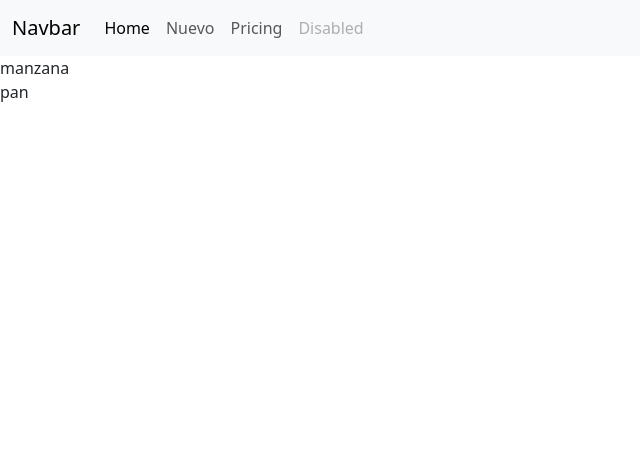
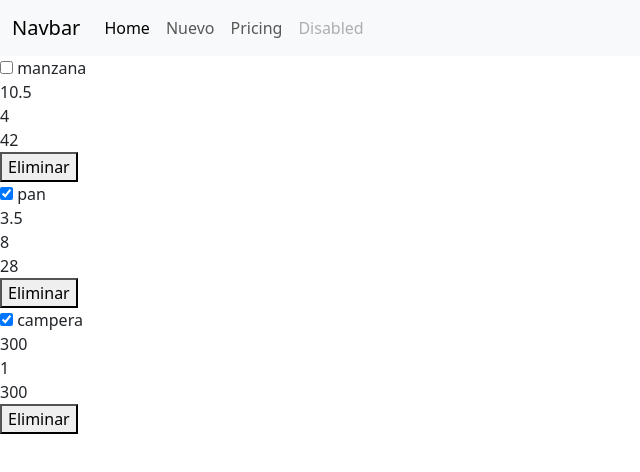
Before and after one commit to EM4360/Trabajopp, an Angular app: page / in a window 1280 px wide. Shown: the top 472 px of the page, without its empty margins (0-640 px from the left). Built offline with nearby package versions, Linux system fonts and the light colour scheme.

Commit message:
creamos input item, creamos boton para eliminar y boton checkbox

```diff
--- a/src/app/components/item/item.component.html
+++ b/src/app/components/item/item.component.html
@@ -1 +1,18 @@
-<p>item works!</p>
+<div>
+    <div>
+        <input type="checkbox" [checked]="item.complete">
+        {{item.title}}
+    </div>
+    <div>
+        {{ item.price}}
+    </div>
+    <div>
+        {{item.quantity}}
+    </div>
+    <div>
+        {{(item.price*item.quantity)}}
+    </div>
+    <div>
+        <button>Eliminar</button>
+    </div>
+</div>
--- a/src/app/components/item/item.component.ts
+++ b/src/app/components/item/item.component.ts
@@ -1,10 +1,11 @@
-import { Component } from '@angular/core';
-
+import { Component, Input} from '@angular/core';
+import {item} from "../../models/item"
 @Component({
   selector: 'app-item',
   templateUrl: './item.component.html',
   styleUrls: ['./item.component.css']
 })
 export class ItemComponent {
+@Input() item: item = new item();
 
 }
--- a/src/app/components/items/items.component.html
+++ b/src/app/components/items/items.component.html
@@ -1,6 +1,4 @@
 <div>
-    <div *ngFor="let items of items">
-        {{items.title}}
-
-    </div>
+    <app-item *ngFor="let items of items" [item]="items">
+    </app-item>
 </div>
--- a/src/app/components/items/items.component.ts
+++ b/src/app/components/items/items.component.ts
@@ -19,7 +19,14 @@ items : item[] = [
     title: "pan",
     price: 3.5,
     quantity:8,
-    complete: false
+    complete: true
+   },
+   {
+    id: 2,
+    title: "campera",
+    price: 300,
+    quantity:1,
+    complete: true
    }
 ];
 
```
Also changed, not shown: 1 other file (tests, documents, lock files or other folders).
